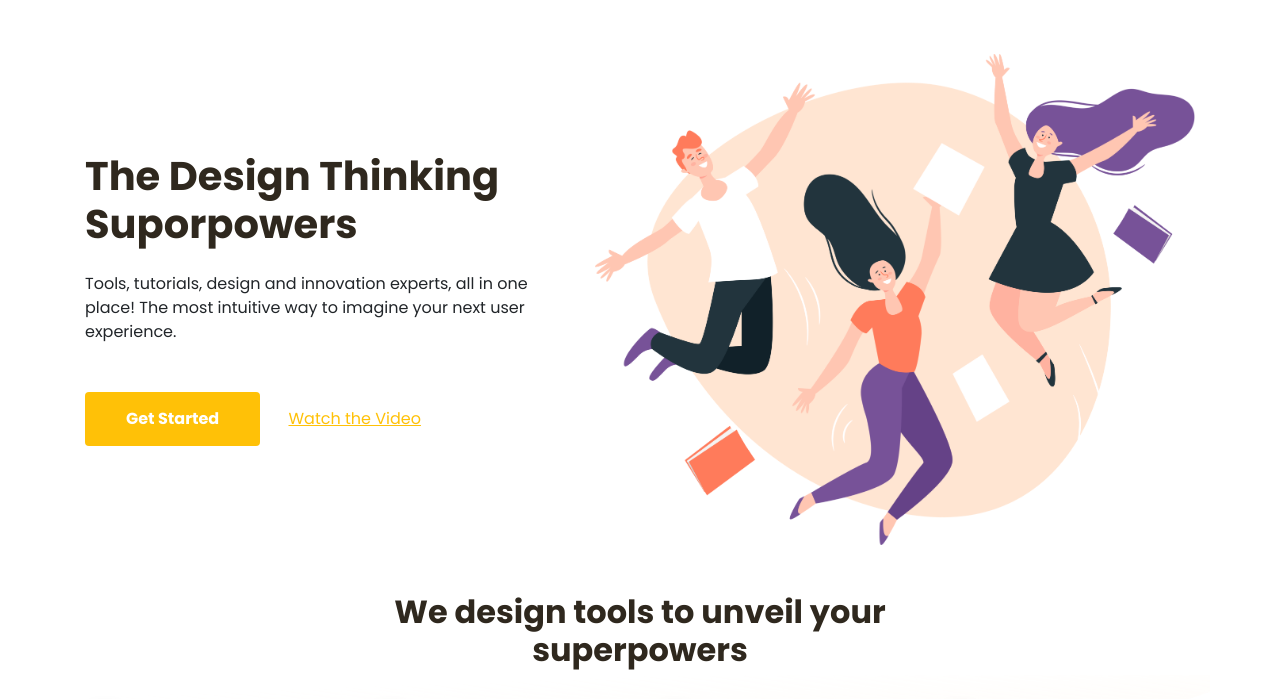
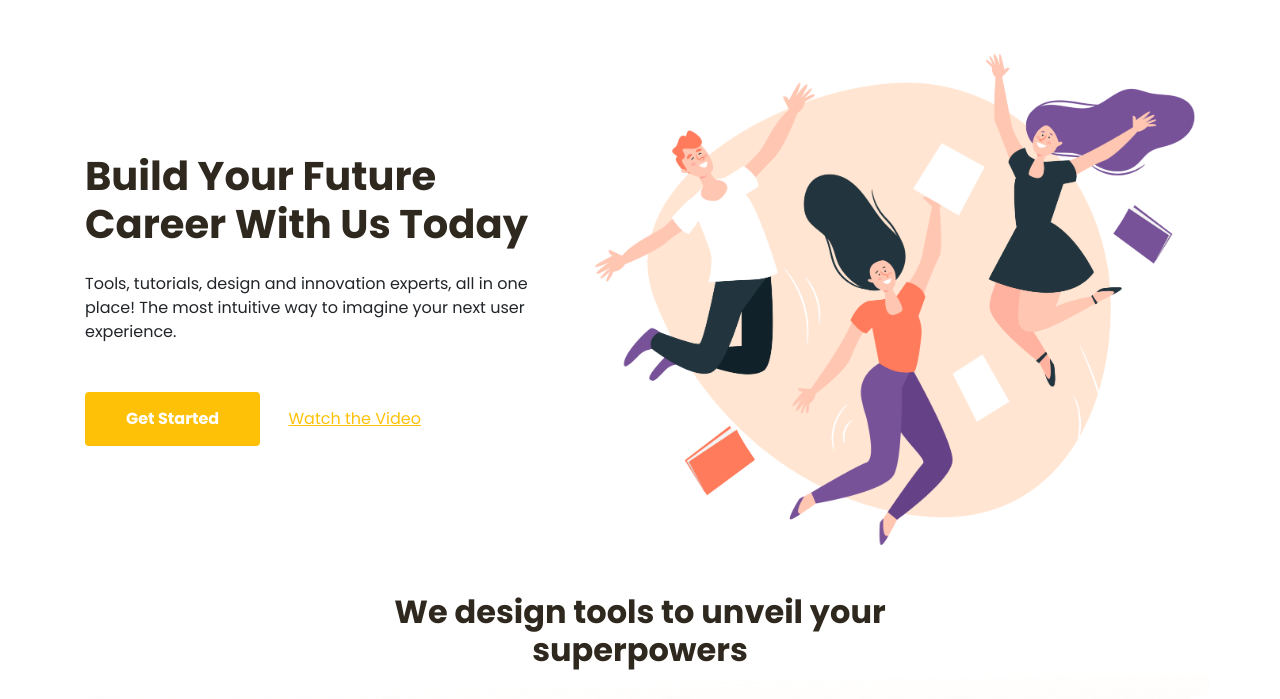
Before and after one commit to cept/BWABootstrap, a plain HTML site: page index.html in a window 1280 px wide. Shown: the part 82-781 px from the top of the page. Drawn offline with nearby package versions, Linux system fonts and the light colour scheme.

Commit message:
Update Judul

```diff
--- a/index.html
+++ b/index.html
@@ -50,7 +50,7 @@
     <section class="container mt-5" id="jumbotron">
         <div class="row">
             <div class="col align-self-center">
-                <h1 class="mb-4">The Design Thinking Suporpowers</h1>
+                <h1 class="mb-4">Build Your Future Career With Us Today</h1>
                 <p class="mb-5">Tools, tutorials, design and innovation experts, all in one place! The most intuitive
                     way to imagine
                     your next user experience.</p>
```
